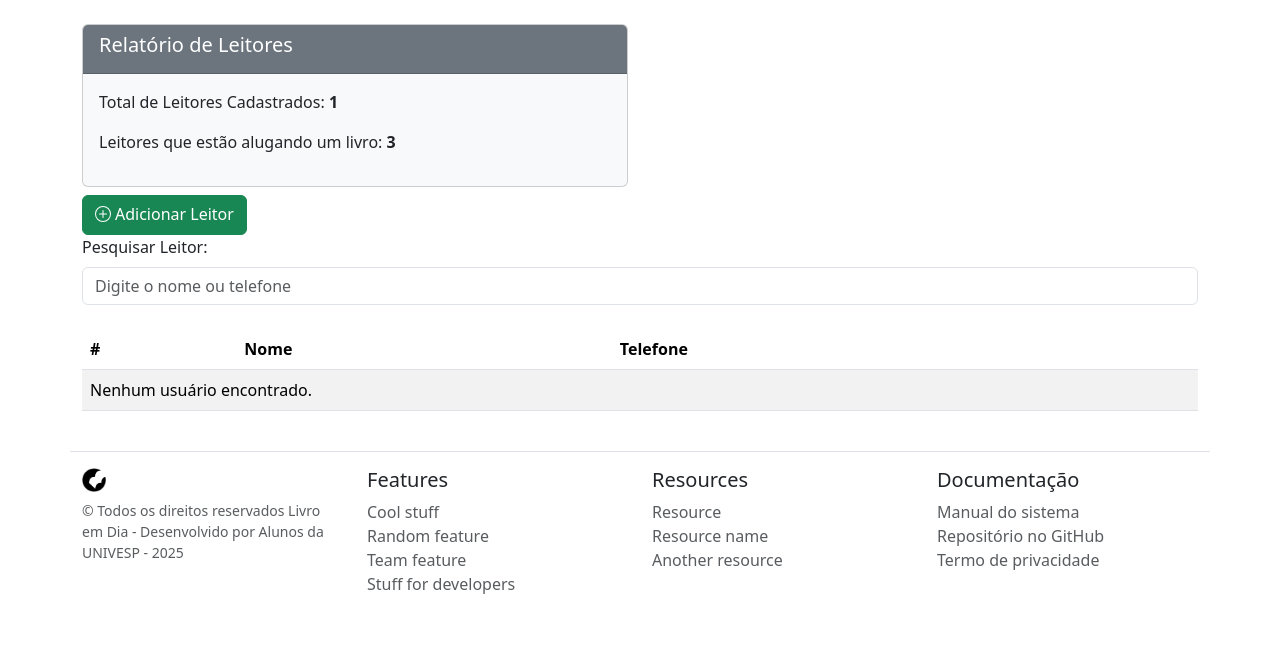
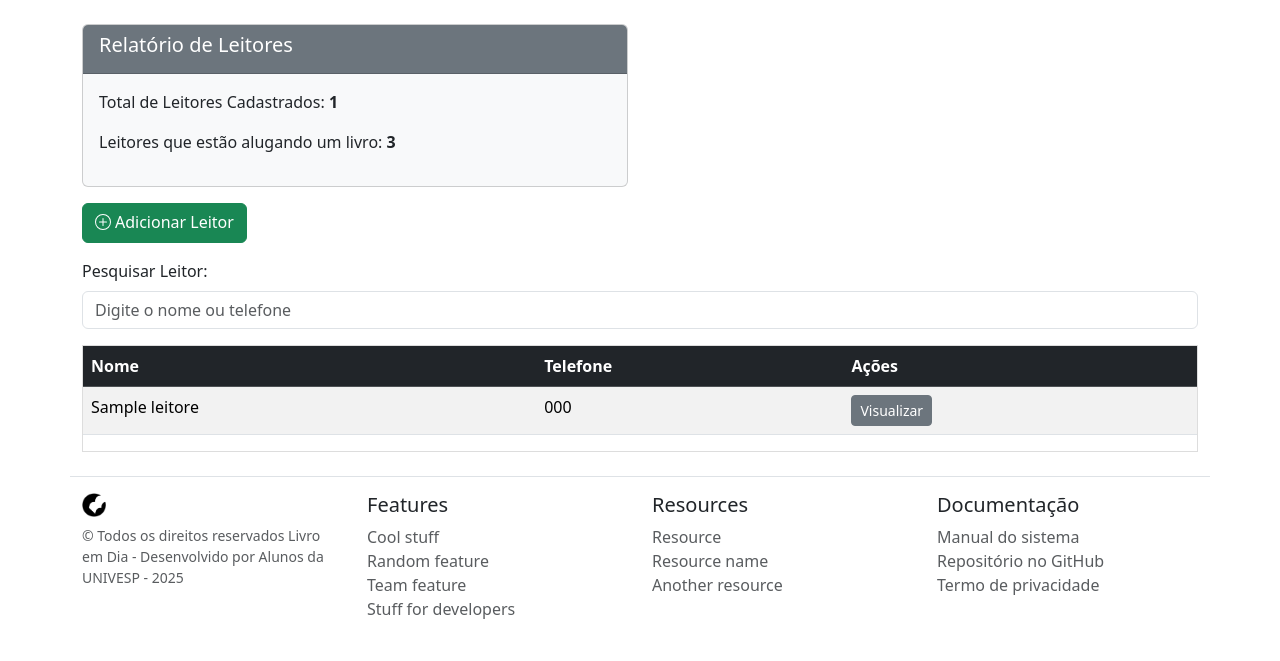
Before and after one commit to DiegoFariasDF/ProjetoIntegrador1, a PHP site: template app/views/usuarios.php in a window 1280 px wide. Shown: the part 165-826 px from the top of the page. Before the commit the page ends 759 px from the top, so only its background shows below. Run offline with PHP 8.4, Linux system fonts and the light colour scheme; the template is opened without the code that fills it: most values are stand-ins (such as "Sample title", 1, 10 or a date in 2020).

Commit message:
melhorias de layout das tabelas

```diff
--- a/app/model/EmprestimoModel.php
+++ b/app/model/EmprestimoModel.php
@@ -21,7 +21,7 @@ class EmprestimoModel{
     }
 
     public function contarEmprestimos() {
-        $sql = "SELECT COUNT(*) AS total FROM emprestimo";
+        $sql = "SELECT COUNT(*) AS total FROM emprestimo WHERE status = 'emprestado'";
         $result = $this->conexao->query($sql);
         $data = $result->fetch_assoc();
         return $data['total'];
--- a/app/views/novo_emprestimo.php
+++ b/app/views/novo_emprestimo.php
@@ -26,7 +26,7 @@
                     <input type="text" class="form-control" id="livro" name="livro" required>
                 </div>
 
-                <button type="submit" class="btn btn-primary">Registrar Empréstimo</button>
+                <button type="submit" class="btn btn-dark">Registrar Empréstimo</button>
             </form>
         </div>
     </div>
--- a/app/views/usuarios.php
+++ b/app/views/usuarios.php
@@ -15,7 +15,7 @@
         </div>
     </div>
 
-    <a href="?pagina=adicionar_leitor" class="btn btn-success mt-2">
+    <a href="?pagina=adicionar_leitor" class="btn btn-success mt-3">
         <span class="d-inline-flex align-items-center gap-1">
             <svg xmlns="http://www.w3.org/2000/svg" width="16" height="16" fill="currentColor" class="bi bi-plus-circle" viewBox="0 0 16 16">
                 <path d="M8 15A7 7 0 1 1 8 1a7 7 0 0 1 0 14m0 1A8 8 0 1 0 8 0a8 8 0 0 0 0 16"/>
@@ -25,35 +25,33 @@
         </span>
     </a>
 
-    <div class="mb-4">
+    <div class="mb-3 mt-3">
         <label for="search" class="form-label">Pesquisar Leitor:</label>
         <input type="text" id="search" class="form-control" placeholder="Digite o nome ou telefone">
     </div>
 
-    <div class="table-responsive">
+    <div class="table-responsive" style="max-height: 400px; overflow-y: auto; border: 1px solid #ddd;">
         <table class="table table-striped">
-            <thead>
+            <thead class="table-dark">
                 <tr>
-                    <th>#</th>
                     <th>Nome</th>
                     <th>Telefone</th>
-                    <th></th>
+                    <th>Ações</th>
                 </tr>
             </thead>
             <tbody id="client-list">
                 <?php if (!empty($leitores)): ?>
-                    <?php foreach ($leitores as $leitores): ?>
+                    <?php foreach ($leitores as $leitor): ?>
                         <tr>
-                            <td><?= htmlspecialchars($leitores['id']) ?></td>
-                            <td class="nome"><?= htmlspecialchars($leitores['nome']) ?></td>
-                            <td class="telefone"><?= htmlspecialchars($leitores['telefone']) ?></td>
+                            <td class="nome"><?= htmlspecialchars($leitor['nome']) ?></td>
+                            <td class="telefone"><?= htmlspecialchars($leitor['telefone']) ?></td>
                             <td>
-                                <a class="btn btn-secondary btn-sm" href="?pagina=leitor&id=<?= $leitores['id'] ?>">Visualizar usuário</a>
+                                <a class="btn btn-secondary btn-sm" href="?pagina=leitor&id=<?= $leitor['id'] ?>">Visualizar</a>
                             </td>
                         </tr>
                     <?php endforeach; ?>
                 <?php else: ?>
-                    <tr><td colspan="4">Nenhum usuário encontrado.</td></tr>
+                    <tr><td colspan="4" class="text-center">Nenhum usuário encontrado.</td></tr>
                 <?php endif; ?>
             </tbody>
         </table>
@@ -69,11 +67,7 @@
             let nome = row.querySelector(".nome").textContent.toLowerCase();
             let telefone = row.querySelector(".telefone").textContent.toLowerCase();
 
-            if (nome.includes(searchValue) || telefone.includes(searchValue)) {
-                row.style.display = "";
-            } else {
-                row.style.display = "none";
-            }
+            row.style.display = (nome.includes(searchValue) || telefone.includes(searchValue)) ? "" : "none";
         });
     });
 </script>
```
Also changed, not shown: app/views/emprestimo.php (+1 -12 lines). Lines whose indentation alone changed are shown as unchanged.
